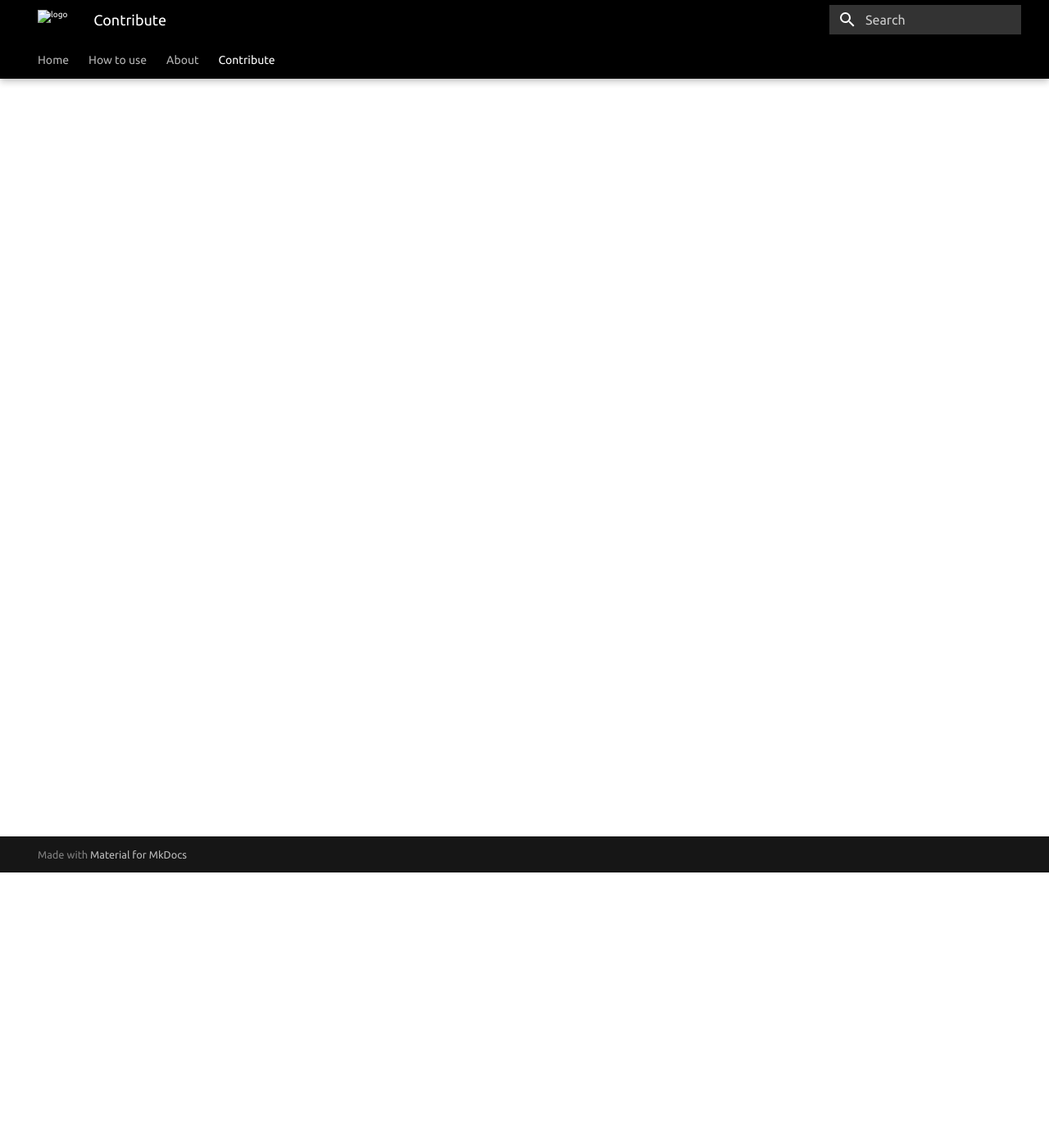
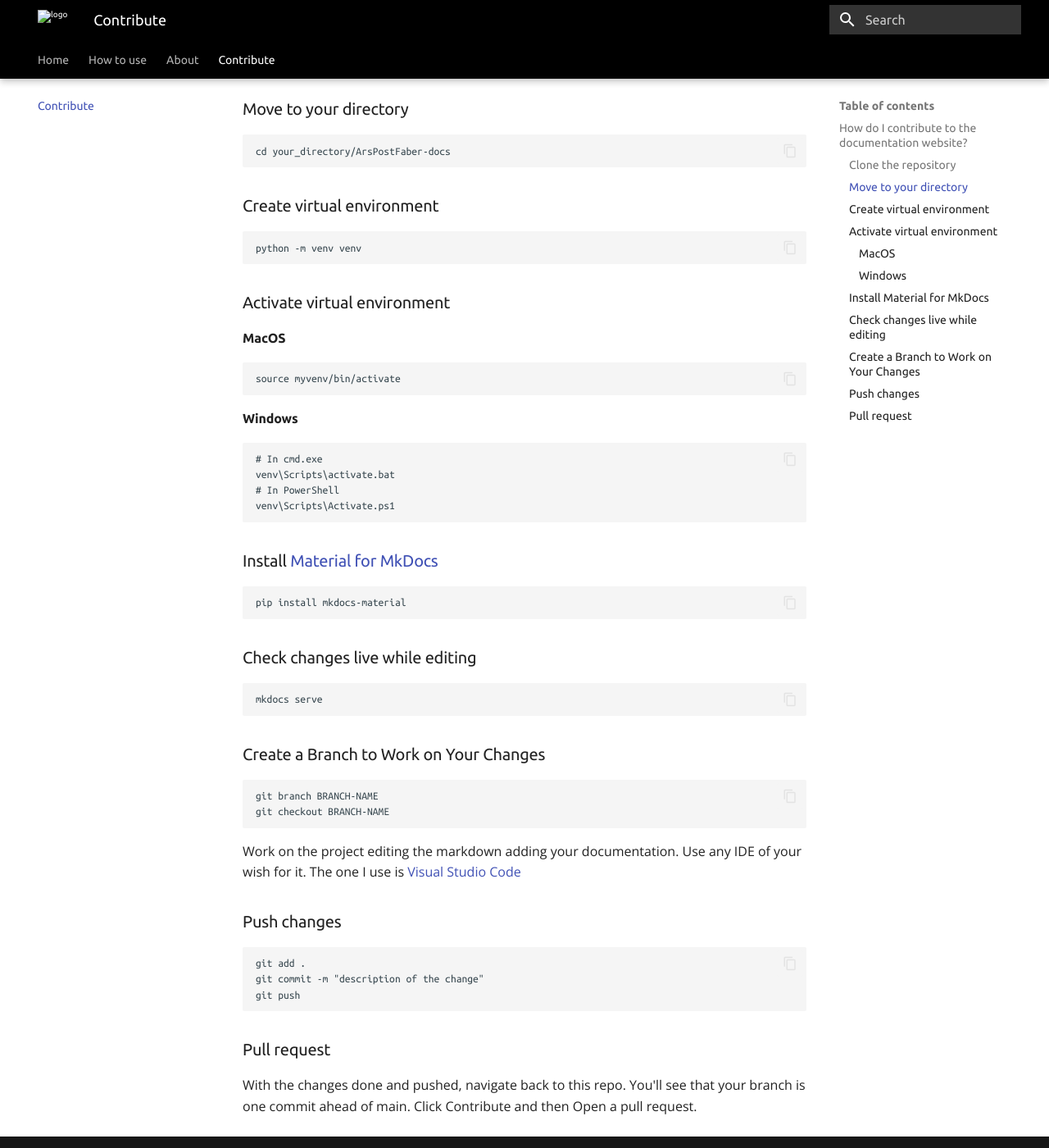
Before and after one commit to jmuozan/ArsPostFaber-docs, an MkDocs documentation site: the page built from docs/contribute/contribute.md, in a window 1280 px wide and 1400 px high, scrolled down 336 px. Shown: the whole window at 82% size. Built offline with MkDocs 1.6.1 and Material for MkDocs 9.7.7, drawn with Linux system fonts in a browser that asks for light colours; some of the changed text lies outside the part shown.

Commit message:
contribute

````diff
--- a/docs/contribute/contribute.md
+++ b/docs/contribute/contribute.md
@@ -1 +1,71 @@
-# How to Contribute
+## How do I contribute to the documentation website?
+
+Essential to have [git](https://git-scm.com/downloads) installed in your computer
+
+### Clone the repository
+
+```bash
+git clone https://github.com/jmuozan/ArsPostFaber-docs.git
+```
+
+### Move to your directory
+
+```bash
+cd your_directory/ArsPostFaber-docs
+```
+
+### Create virtual environment
+
+```bash
+python -m venv venv
+```
+
+### Activate virtual environment
+
+#### MacOS
+
+```bash
+source myvenv/bin/activate
+```
+
+#### Windows
+
+```bash
+# In cmd.exe
+venv\Scripts\activate.bat
+# In PowerShell
+venv\Scripts\Activate.ps1
+```
+
+### Install [Material for MkDocs](https://squidfunk.github.io/mkdocs-material/)
+
+```bash
+pip install mkdocs-material
+```
+
+### Check changes live while editing
+
+```bash
+mkdocs serve
+```
+
+### Create a Branch to Work on Your Changes
+
+```bash
+git branch BRANCH-NAME
+git checkout BRANCH-NAME
+```
+
+Work on the project editing the markdown adding your documentation. Use any IDE of your wish for it. The one I use is [Visual Studio Code](https://code.visualstudio.com/)
+
+### Push changes
+
+```bash
+git add .
+git commit -m "description of the change"
+git push
+```
+
+### Pull request
+
+With the changes done and pushed, navigate back to this repo. You'll see that your branch is one commit ahead of main. Click Contribute and then Open a pull request.
````
Also changed, not shown: docs/index.md (+5 -8 lines).
